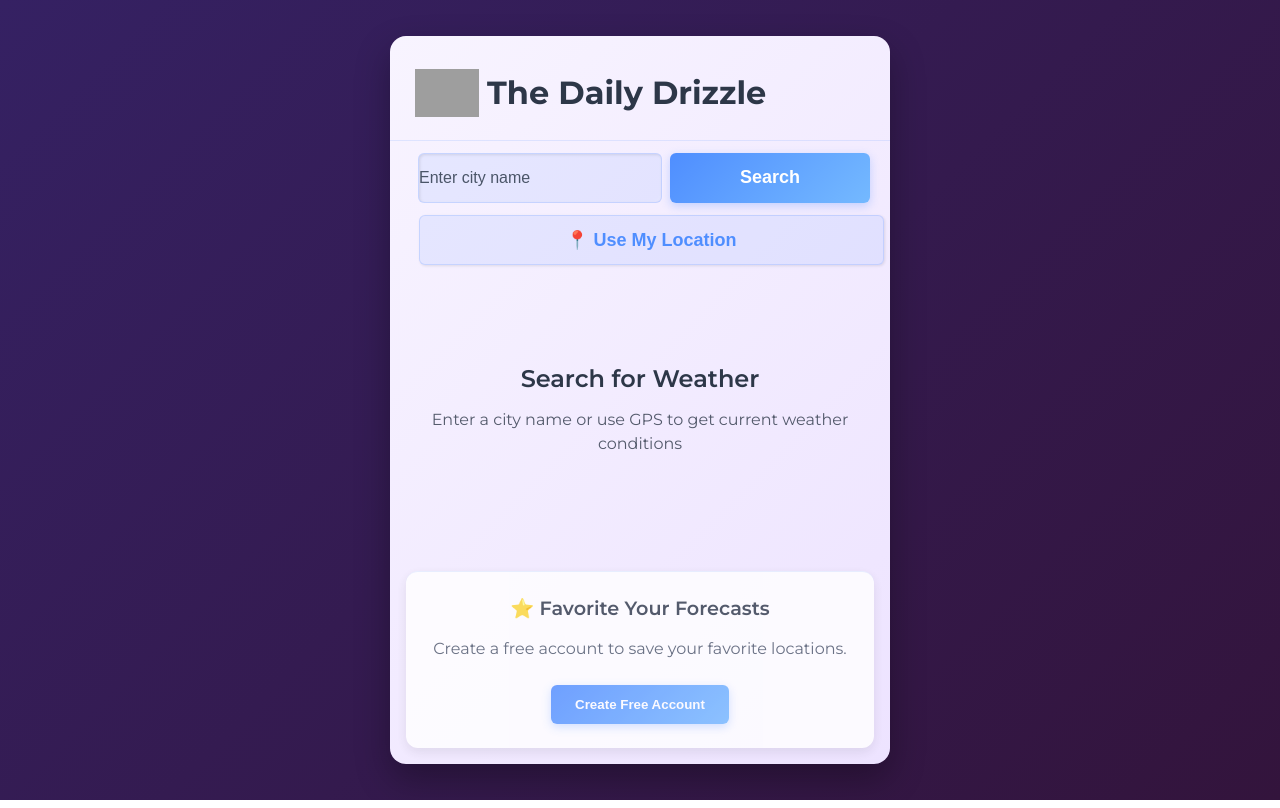
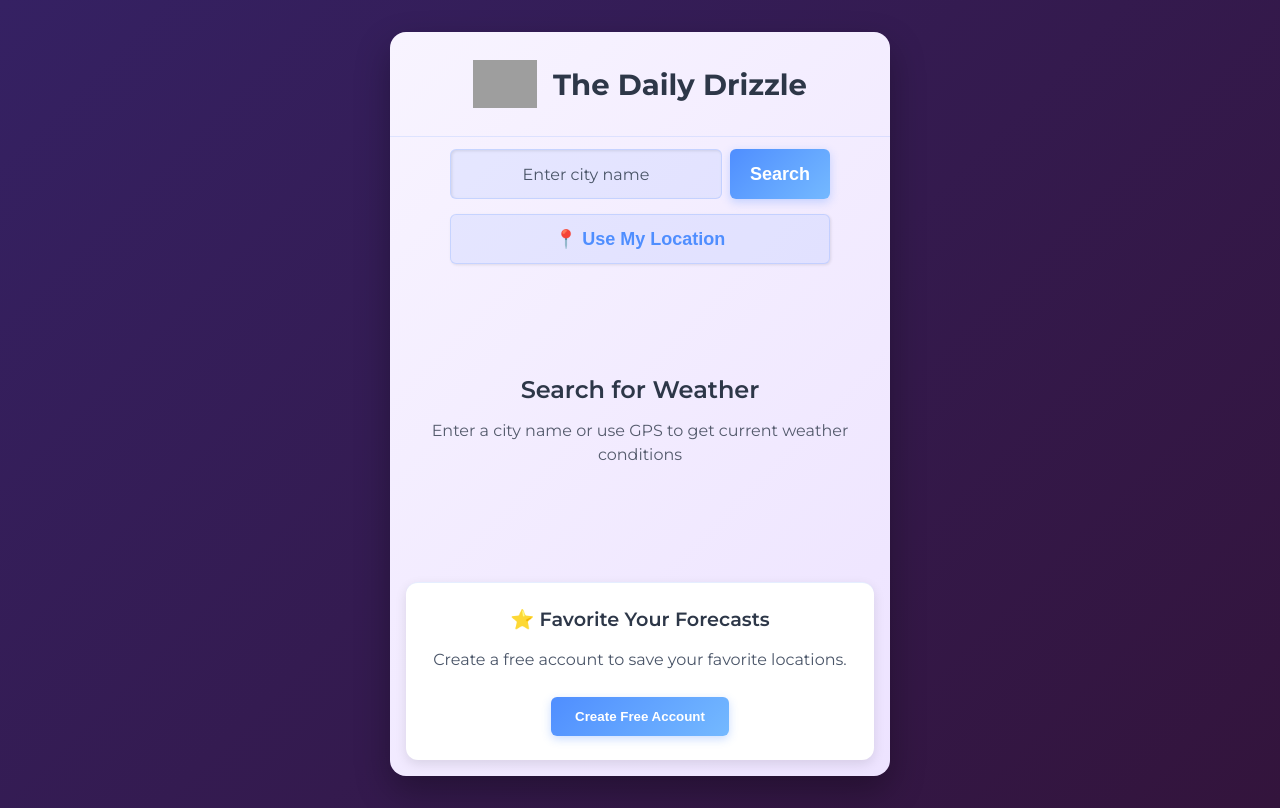
Before and after one commit to mfmarson/Weather-App, a React (Create React App) app in the folder frontend/: page /guest in a window 1280 px wide. Built offline with nearby package versions, Linux system fonts and the light colour scheme; grey boxes are pictures that could not be loaded.

Commit message:
feat: final revisions for large device design.

```diff
--- a/frontend/src/components/WeatherCard.module.css
+++ b/frontend/src/components/WeatherCard.module.css
@@ -29,10 +29,11 @@
     opacity: 1;
   }
 }
-/* Button styles for full-size screens */
+
+/* Search and GPS Button Layout */
 .searchButton {
   height: 50px;
-  width: 40%;
+  padding: 0 20px;
   background: linear-gradient(135deg, #4f8eff 0%, #74b9ff 100%);
   color: white;
   border: none;
@@ -42,13 +43,31 @@
   transition: all 0.3s ease;
   box-shadow: 0 3px 10px rgba(79, 142, 255, 0.3);
   font-size: 18px;
+  white-space: nowrap;
+  margin-right: 0;
+  width: auto;
+}
 
-  margin-right: 2rem;
-  white-space: nowrap;
+.searchAndButtonContainer {
+  display: flex;
+  gap: 8px;
+  width: 90%;
+  max-width: 380px;
+  margin: 0 auto;
+}
+
+.searchSection {
+  width: 100%;
+  display: flex;
+  flex-direction: column;
+  align-items: center;
+  padding: 12px;
+  gap: 15px;
 }
 
 .gpsButton {
-  width: 93%;
+  width: 90%;
+  max-width: 380px;
   height: 50px;
   background: linear-gradient(135deg, #4f8eff 0%, #74b9ff 100%);
   color: white;
@@ -59,24 +78,37 @@
   transition: all 0.3s ease;
   box-shadow: 0 3px 10px rgba(79, 142, 255, 0.3);
   font-size: 18px;
-  margin-left: 1.8rem;
+  margin: auto;
   white-space: nowrap;
 }
 
-.inputContainer {
-  display: flex;
-  margin: 12px;
-  width: 100%;
-  gap: 8px;
-}
-
 .searchInput {
-  display: flex;
-  align-items: center;
-  margin-left: 1rem;
   flex: 1;
   border-radius: 6px;
   font-size: 16px;
+  text-align: center;
+  height: 50px;
+  outline: none;
+  color: #fff;
+  background: rgba(255, 255, 255, 0.05);
+  border: 1px solid rgba(255, 255, 255, 0.25);
+  transition: all 0.2s ease-in-out;
+  font-family: "Montserrat", sans-serif;
+  box-shadow: inset 2px 2px 5px rgba(0, 0, 0, 0.2),
+    inset -2px -2px 5px rgba(255, 255, 255, 0.05);
+}
+
+.searchInput::placeholder {
+  color: #ddd;
+  text-align: center;
+}
+
+.searchInput:focus {
+  border-color: #a38cd9;
+  box-shadow: 0 0 0 2px rgba(163, 140, 217, 0.2),
+    inset 2px 2px 5px rgba(0, 0, 0, 0.3),
+    inset -2px -2px 5px rgba(255, 255, 255, 0.1);
+  text-align: center;
 }
 
 .errorSection {
@@ -105,46 +137,50 @@
   flex-direction: column;
   align-items: center;
   justify-content: center;
-  background: rgba(255, 255, 255, 0.15);
   border-radius: 16px;
-  padding: 15px;
-  border: 1px solid rgba(255, 255, 255, 0.25);
-  box-shadow: 0 10px 20px rgba(0, 0, 0, 0.1);
+  padding: 20px;
+  box-shadow: 0 12px 20px rgba(0, 0, 0, 0.25),
+    inset 0 0 10px rgba(255, 255, 255, 0.08);
+  background: linear-gradient(
+    145deg,
+    rgba(255, 255, 255, 0.15),
+    rgba(255, 255, 255, 0.1)
+  );
 }
 
 .mainWeatherContent {
   display: flex;
   align-items: center;
   justify-content: center;
+  margin-bottom: 10px;
 }
 
 .weatherIcon {
   width: 95px;
   height: 95px;
   margin-right: 25px;
-  filter: drop-shadow(0 4px 8px rgba(0, 0, 0, 0.2));
+  filter: drop-shadow(0 8px 16px rgba(0, 0, 0, 0.4));
 }
 
-.temperature {
+/* .temperature {
   display: flex;
   font-size: 4rem;
   font-weight: 700;
   align-items: flex-start;
   color: #fff;
-  text-shadow: 0 2px 4px rgba(0, 0, 0, 0.2);
-}
+  /* text-shadow: 0 2px 4px rgba(0, 0, 0, 0.2); */
 
-.temperature span {
+/* .temperature span {
   font-size: 2rem;
   font-weight: 500;
   margin: 10px 0 0 6px;
   opacity: 0.9;
-}
+}  */
 
 .description {
   text-transform: capitalize;
-  font-weight: 350;
-  font-size: 1rem;
+  font-weight: 400;
+  font-size: 1.1rem;
   color: rgba(255, 255, 255, 0.95);
   margin: 0;
   text-align: center;
@@ -153,22 +189,27 @@
 
 .weatherDetails {
   display: flex;
-  gap: 12px;
+  gap: 15px;
+  margin-top: 1rem;
 }
 
 .weatherDetailBox {
   background: rgba(255, 255, 255, 0.08);
+  height: 50px;
   border-radius: 8px;
   padding: 14px 18px;
   border: 1px solid rgba(255, 255, 255, 0.15);
   font-size: 0.95rem;
   text-align: center;
   flex: 1;
+  box-shadow: 1px 1px 3px rgba(0, 0, 0, 0.1),
+    -1px -1px 3px rgba(255, 255, 255, 0.1);
 }
 
 .feelsLike,
 .humidity {
   opacity: 0.9;
+  font-size: 1rem;
 }
 
 /* No results and loading state styles */
@@ -226,7 +267,10 @@
   border-radius: 0;
   box-shadow: none;
   background: transparent;
-  margin: 0;
+  display: flex;
+  flex-direction: column;
+  align-items: center;
+
   color: #2d3748;
 }
 
@@ -259,7 +303,7 @@
 
 .seamlessLightContainer .gpsButton:hover:not(:disabled) {
   background: rgba(79, 142, 255, 0.2);
-  border-color: #4f8eff;
+
   box-shadow: 2px 2px 5px rgba(0, 0, 0, 0.15),
     -2px -2px 5px rgba(255, 255, 255, 0.15);
 }
@@ -281,10 +325,11 @@
   border: 1px solid rgba(229, 62, 62, 0.2);
 }
 
-.seamlessLightContainer .mainWeatherContainer {
-  background: rgba(79, 142, 255, 0.08);
-  border: 1px solid rgba(79, 142, 255, 0.5);
-}
+/* .seamlessLightContainer .mainWeatherContainer {
+  background: rgba(255, 255, 255, 0.1);
+  border: 0.5px solid #4f8eff;
+  box-shadow: 0 10px 20px rgba(0, 0, 0, 0.1);
+} */
 
 .seamlessLightContainer .weatherDetailBox {
   background: rgba(79, 142, 255, 0.08);
@@ -299,26 +344,27 @@
 /* BASE TEMPERATURE STYLES (for larger screens or default) */
 .temperature {
   display: flex;
-  font-size: 4rem;
+  font-size: 5rem;
   font-weight: 700;
   align-items: flex-start;
   color: #fff;
-  text-shadow: 0 2px 4px rgba(0, 0, 0, 0.2);
+  text-shadow: 0 4px 10px rgba(0, 0, 0, 0.4), 0 0 15px rgba(255, 255, 255, 0.3);
   flex-wrap: nowrap;
   justify-content: center;
+  letter-spacing: 0.5px;
 }
 
 .temperature span {
-  font-size: 2rem;
+  font-size: 2.2rem;
   font-weight: 500;
-  margin: 10px 0 0 6px;
+  margin: 10px 0 0 8px;
   opacity: 0.9;
 }
 
 /* --- START: Media Queries Reordered (LARGEST TO SMALLEST) --- */
 
 /* Responsive design for screens up to 624px */
-@media (max-width: 624px) {
+/* @media (max-width: 624px) {
   .searchSection {
     padding: 20px;
   }
@@ -349,7 +395,7 @@
     flex-direction: column;
     gap: 10px;
   }
-}
+} */
 
 /* Responsive design for screens up to 480px (overrides 624px for these sizes) */
 @media (max-width: 480px) {
@@ -385,6 +431,7 @@
     outline: none;
     color: #fff;
     font-size: 1rem;
+    text-align: center;
     border-radius: 6px;
     background: rgba(255, 255, 255, 0.05);
     border: 1px solid rgba(255, 255, 255, 0.25);
@@ -396,7 +443,7 @@
 
   .searchInput:focus {
     border-color: #a38cd9;
-
+    text-align: center;
     box-shadow: 0 0 0 2px rgba(163, 140, 217, 0.2),
       inset 2px 2px 5px rgba(0, 0, 0, 0.3),
       inset -2px -2px 5px rgba(255, 255, 255, 0.1);
@@ -447,13 +494,13 @@
   }
 
   .temperature {
-    font-size: 2.5rem;
+    /* font-size: 2.5rem;
     flex-wrap: nowrap;
-    justify-content: center;
+    justify-content: center; */
   }
 
   .temperature span {
-    font-size: 1.3rem;
+    /* font-size: 1.3rem; */
   }
 
   .description {
--- a/frontend/src/components/WeatherCard.tsx
+++ b/frontend/src/components/WeatherCard.tsx
@@ -143,7 +143,7 @@ const WeatherCard: React.FC<WeatherCardProps> = ({
                 className={styles.weatherIcon}
               />
               <div className={styles.temperature}>
-                {weatherData.temperature}
+                {weatherData.temperature.toFixed(1)}
                 <span>°F</span>
               </div>
             </div>
@@ -175,7 +175,7 @@ const WeatherCard: React.FC<WeatherCardProps> = ({
   return (
     <div className={containerClass}>
       <form onSubmit={handleSearch} className={styles.searchSection}>
-        <div className={styles.inputContainer}>
+        <div className={styles.searchAndButtonContainer}>
           <input
             type="text"
             value={cityInput}
@@ -190,7 +190,7 @@ const WeatherCard: React.FC<WeatherCardProps> = ({
             className={styles.searchButton}
             aria-label="Search weather"
           >
-            {loading ? "🔍" : "Search"}
+            {loading ? "Searching..." : "Search"}
           </button>
         </div>
 
@@ -202,7 +202,7 @@ const WeatherCard: React.FC<WeatherCardProps> = ({
             className={styles.gpsButton}
             aria-label="Use current location"
           >
-            {gpsLoading ? "🌍" : "📍 Use My Location"}
+            {gpsLoading ? "Searching..." : "📍 Use My Location"}
           </button>
         )}
       </form>
--- a/frontend/src/pages/Login.module.css
+++ b/frontend/src/pages/Login.module.css
@@ -26,12 +26,12 @@
   margin-bottom: 2rem;
 }
 
-.weatherIcon {
+/* .weatherIcon {
   font-size: 4rem;
   margin-bottom: 1.5rem;
   animation: float 3s ease-in-out infinite;
   filter: drop-shadow(0 4px 8px rgba(0, 0, 0, 0.1));
-}
+} */
 
 @keyframes float {
   0%,
@@ -75,6 +75,7 @@
   font-size: 1rem;
   font-family: "Montserrat", sans-serif;
   transition: border-color 0.3s ease;
+  box-shadow: 0 2px 8px rgba(0, 0, 0, 0.1);
 }
 
 .input:focus {
--- a/frontend/src/pages/Register.module.css
+++ b/frontend/src/pages/Register.module.css
@@ -43,6 +43,7 @@
   font-family: "Montserrat", sans-serif;
   transition: border-color 0.3s ease;
   box-sizing: border-box;
+  box-shadow: 0 2px 8px rgba(0, 0, 0, 0.1);
 }
 
 .input:focus {
--- a/frontend/src/pages/WeatherDashboard.module.css
+++ b/frontend/src/pages/WeatherDashboard.module.css
@@ -21,11 +21,10 @@
 }
 
 .appHeader {
-  padding: 25px 25px 15px;
-  border-bottom: 1px solid rgba(79, 142, 255, 0.15);
   display: flex;
   align-items: center;
-  justify-content: space-between;
+  padding: 20px 25px;
+  border-bottom: 1px solid rgba(79, 142, 255, 0.15);
 }
 
 .logo {
@@ -37,20 +36,22 @@
 
 .brandSection {
   display: flex;
+  flex-direction: column;
   align-items: center;
-  gap: 0.5rem;
+  text-align: center;
+  flex-grow: 1;
 }
 
 .brandSection h1 {
-  font-size: 2rem;
+  font-size: 1.82rem;
   font-weight: 700;
-  margin: 0;
+  justify-content: center;
   color: #2d3748;
   cursor: pointer;
   transition: color 0.3s ease;
   display: flex;
   align-items: center;
-  gap: 0.5rem;
+  gap: 1rem;
 }
 
 .welcomeText {
@@ -73,6 +74,14 @@
 }
 
 .loginButton {
+  font-size: 0.8rem;
+  display: flex;
+  margin: auto;
+  width: 20%;
+  height: 25px;
+  align-items: center;
+  justify-content: center;
+  padding: 0.75rem 1.8rem;
   background: linear-gradient(135deg, #4f8eff 0%, #74b9ff 100%);
   color: white;
   box-shadow: 0 4px 12px rgba(79, 142, 255, 0.3);
@@ -98,7 +107,6 @@
   flex-direction: column;
   align-items: center;
   border-top: 1px solid rgba(79, 142, 255, 0.15);
-  opacity: 0.8;
 }
 
 .sectionTitle {
@@ -157,15 +165,8 @@
   border: 1px solid rgba(79, 142, 255, 0.2);
   border-radius: 12px;
   padding: 1rem;
-  cursor: pointer;
   transition: all 0.3s ease;
   box-shadow: 0 2px 8px rgba(0, 0, 0, 0.1);
-}
-
-.favoriteCard:hover {
-  transform: translateY(-2px);
-  box-shadow: 0 4px 16px rgba(79, 142, 255, 0.2);
-  border-color: rgba(79, 142, 255, 0.4);
 }
 
 .favoriteHeader {
@@ -239,8 +240,7 @@
     display: block;
   }
 
-  .loginButton{
-    margin-top: 1rem;
+  .loginButton {
   }
 
   .brandSection h1 {
```
Also changed, not shown: frontend/src/pages/WeatherDashboard.tsx (+12 -12 lines).
